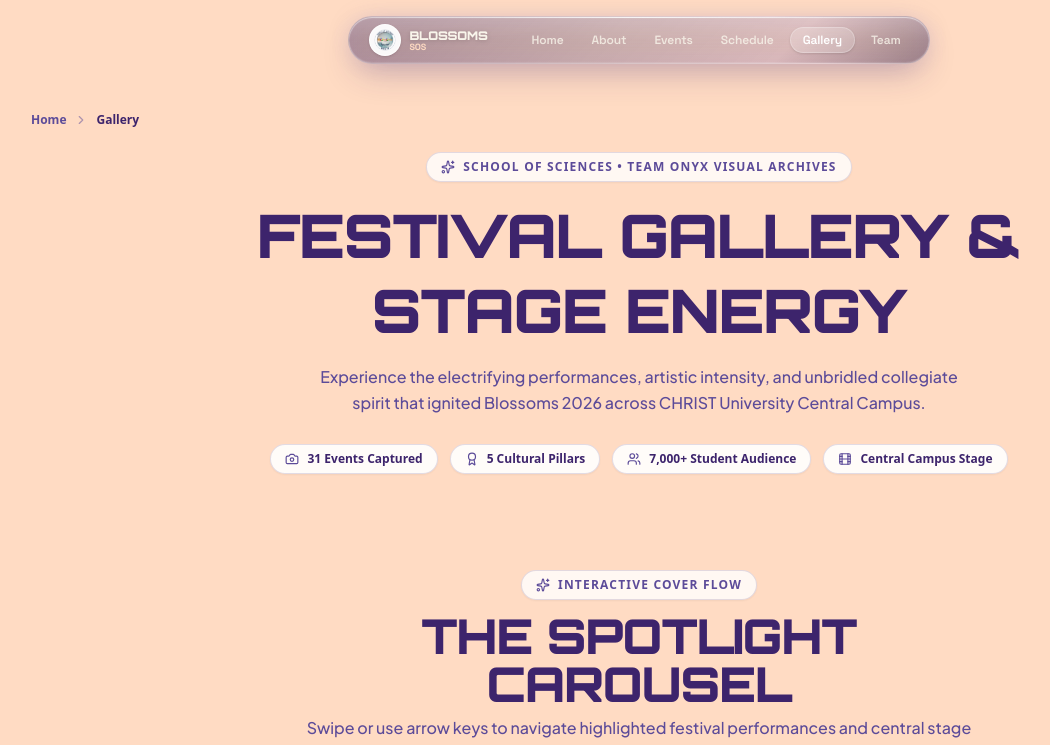
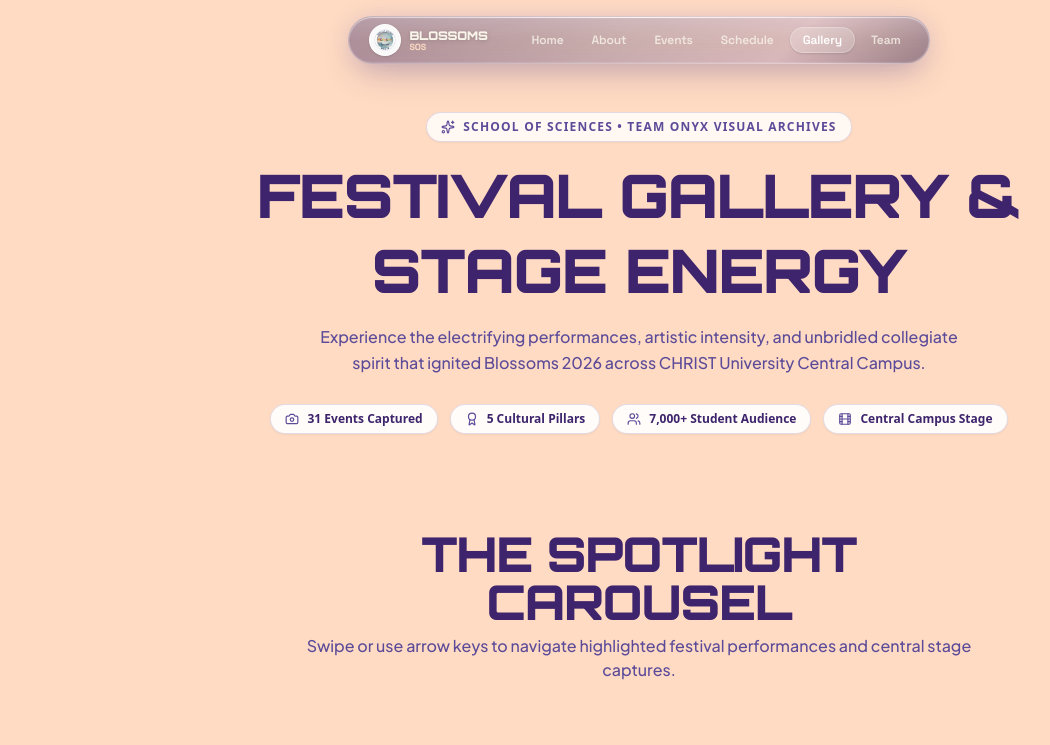
Before and after one commit to sgk18/Blossomssos2026, a Next.js app: page /gallery in a window 1280 px wide. Shown: the top 745 px of the page, without its empty margins (1-1051 px from the left). Built offline with nearby package versions, Linux system fonts and the light colour scheme.

Commit message:
Remove gallery breadcrumbs, section badges, and bottom team banner card

```diff
--- a/src/app/gallery/page.tsx
+++ b/src/app/gallery/page.tsx
@@ -1,6 +1,5 @@
 import type { Metadata } from 'next';
-import Link from 'next/link';
-import { Sparkles, ChevronRight, Camera, Film, Users, Award } from 'lucide-react';
+import { Sparkles, Camera, Film, Users, Award } from 'lucide-react';
 import { GalleryCoverflow } from '@/components/gallery/GalleryCoverflow';
 import { GalleryFannedDeck } from '@/components/gallery/GalleryFannedDeck';
 import { GalleryBentoGrid } from '@/components/gallery/GalleryBentoGrid';
@@ -26,30 +25,8 @@ export default function GalleryPage() {
   return (
     <main className="min-h-screen bg-[#FFDBC3] text-[#3D246C] selection:bg-[#5C4B99] selection:text-white pt-24 sm:pt-28 pb-16">
 
-      {/* 1. Page Header & Hero Breadcrumb */}
+      {/* 1. Page Header */}
       <section className="max-w-7xl mx-auto px-4 sm:px-6 lg:px-8 mb-4 sm:mb-8">
-
-        {/* Breadcrumb Navigation */}
-        <nav aria-label="Breadcrumb" className="mb-6">
-          <ol className="flex items-center gap-2 text-xs font-semibold text-[#5C4B99]">
-            <li>
-              <Link
-                href="/"
-                className="hover:text-[#3D246C] transition-colors focus-visible:outline-none focus-visible:ring-2 focus-visible:ring-[#5C4B99] rounded"
-              >
-                Home
-              </Link>
-            </li>
-            <li>
-              <ChevronRight className="w-3.5 h-3.5 text-[#5C4B99]/50" />
-            </li>
-            <li className="text-[#3D246C] font-bold" aria-current="page">
-              Gallery
-            </li>
-          </ol>
-        </nav>
-
-        {/* Hero Heading */}
         <div className="text-center max-w-3xl mx-auto space-y-4">
           <div className="inline-flex items-center gap-2 px-3.5 py-1.5 rounded-full bg-white/80 border border-[#3D246C]/15 text-[#5C4B99] text-xs font-bold tracking-widest uppercase shadow-xs">
             <Sparkles className="w-3.5 h-3.5" />
@@ -91,30 +68,6 @@ export default function GalleryPage() {
       {/* 4. Section 3: Curated Bento Collage & Lightbox (Inspiration: Reference Image 3) */}
       <GalleryBentoGrid />
 
-      {/* 5. Bottom Return Banner */}
-      <section className="max-w-5xl mx-auto px-4 sm:px-6 lg:px-8 mt-12 sm:mt-16 text-center">
-        <div className="p-8 sm:p-10 rounded-3xl bg-white/95 border border-[#3D246C]/15 shadow-sm flex flex-col sm:flex-row items-center justify-between gap-6">
-          <div className="text-left">
-            <span className="text-xs font-tech font-bold uppercase tracking-wider text-[#5C4B99] block">
-              Want to see the warriors behind the stages?
-            </span>
-            <h3 className="font-angular text-xl sm:text-2xl font-black text-[#3D246C] tracking-tight mt-1">
-              Meet the Organising Committees
-            </h3>
-            <p className="text-xs sm:text-sm text-[#5C4B99] font-body mt-1">
-              Discover faculty advisors, student leadership, and working groups of Team Onyx.
-            </p>
-          </div>
-
-          <Link
-            href="/team"
-            className="shrink-0 px-6 py-3 rounded-full bg-[#5C4B99] hover:bg-[#4C3C82] text-white text-xs sm:text-sm font-bold shadow-md shadow-[#5C4B99]/25 transition-all hover:scale-[1.02] active:scale-95 focus-visible:outline-none focus-visible:ring-2 focus-visible:ring-[#5C4B99]"
-          >
-            Explore Team Onyx
-          </Link>
-        </div>
-      </section>
-
     </main>
   );
 }
--- a/src/components/gallery/GalleryBentoGrid.tsx
+++ b/src/components/gallery/GalleryBentoGrid.tsx
@@ -3,7 +3,6 @@
 import React, { useState, useMemo, useCallback, useEffect } from 'react';
 import Image from 'next/image';
 import {
-  Sparkles,
   ChevronDown,
   Maximize2,
   X,
@@ -106,10 +105,6 @@ export function GalleryBentoGrid() {
 
         {/* Header & Subtitle */}
         <div className="text-center max-w-2xl mx-auto mb-10">
-          <div className="inline-flex items-center gap-2 px-3.5 py-1.5 rounded-full bg-white/80 border border-[#3D246C]/15 text-[#5C4B99] text-xs font-bold tracking-widest uppercase mb-3 shadow-xs">
-            <Sparkles className="w-3.5 h-3.5" />
-            <span>Curated Bento Collection</span>
-          </div>
           <h2 id="bento-heading" className="font-angular text-3xl sm:text-5xl font-black text-[#3D246C] tracking-tight">
             The Festival Mosaic
           </h2>
--- a/src/components/gallery/GalleryCoverflow.tsx
+++ b/src/components/gallery/GalleryCoverflow.tsx
@@ -2,7 +2,7 @@
 
 import React, { useState, useEffect, useCallback, useRef } from 'react';
 import Image from 'next/image';
-import { ChevronLeft, ChevronRight, Sparkles, MapPin, Calendar, Maximize2 } from 'lucide-react';
+import { ChevronLeft, ChevronRight, MapPin, Calendar, Maximize2 } from 'lucide-react';
 import { COVERFLOW_SLIDES, CoverflowSlide } from '@/data/gallery-data';
 
 interface GalleryCoverflowProps {
@@ -82,10 +82,6 @@ export function GalleryCoverflow({ onSelectImage }: GalleryCoverflowProps) {
       <div className="relative z-10 max-w-7xl mx-auto px-4 sm:px-6 lg:px-8">
         {/* Section Header */}
         <div className="text-center max-w-2xl mx-auto mb-8 sm:mb-12">
-          <div className="inline-flex items-center gap-2 px-3.5 py-1.5 rounded-full bg-white/80 border border-[#3D246C]/15 text-[#5C4B99] text-xs font-bold tracking-widest uppercase mb-3 shadow-xs">
-            <Sparkles className="w-3.5 h-3.5" />
-            <span>Interactive Cover Flow</span>
-          </div>
           <h2 className="font-angular text-3xl sm:text-5xl font-black text-[#3D246C] tracking-tight">
             The Spotlight Carousel
           </h2>
```
Also changed, not shown: 1 other file (tests, documents, lock files or other folders).
